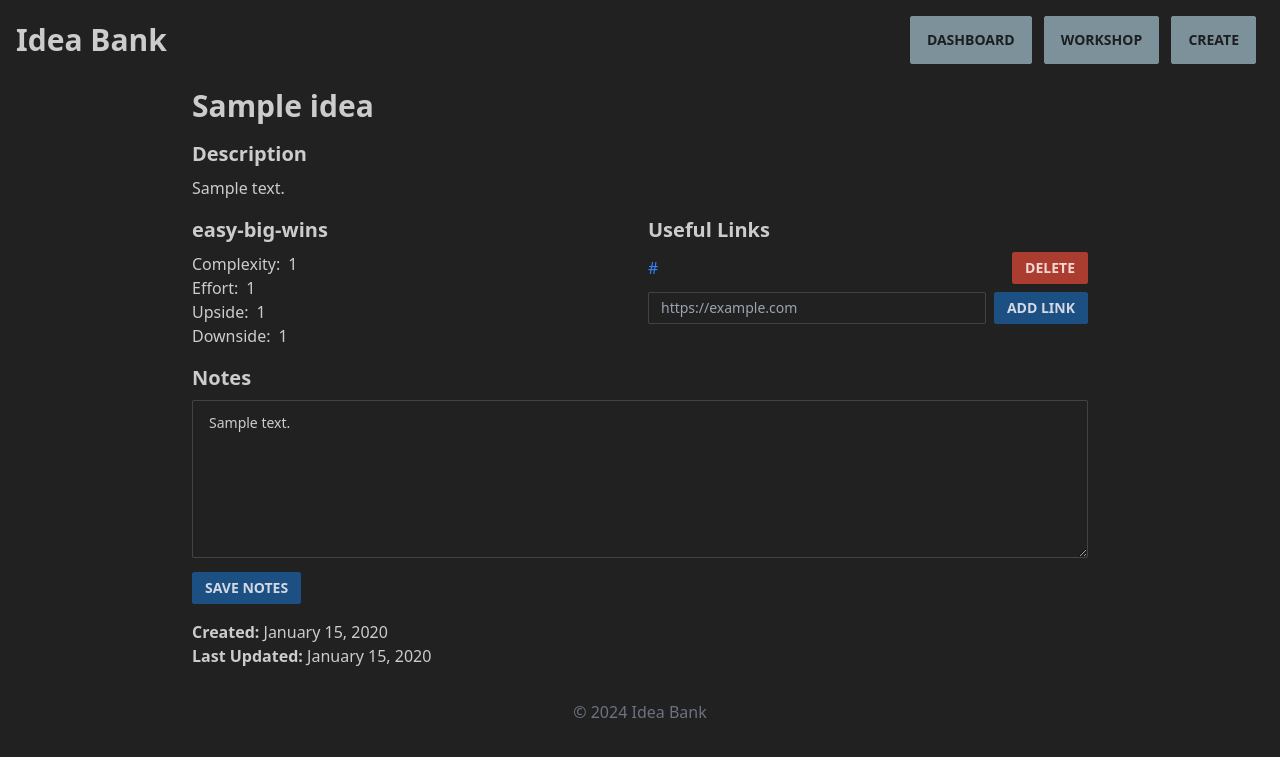
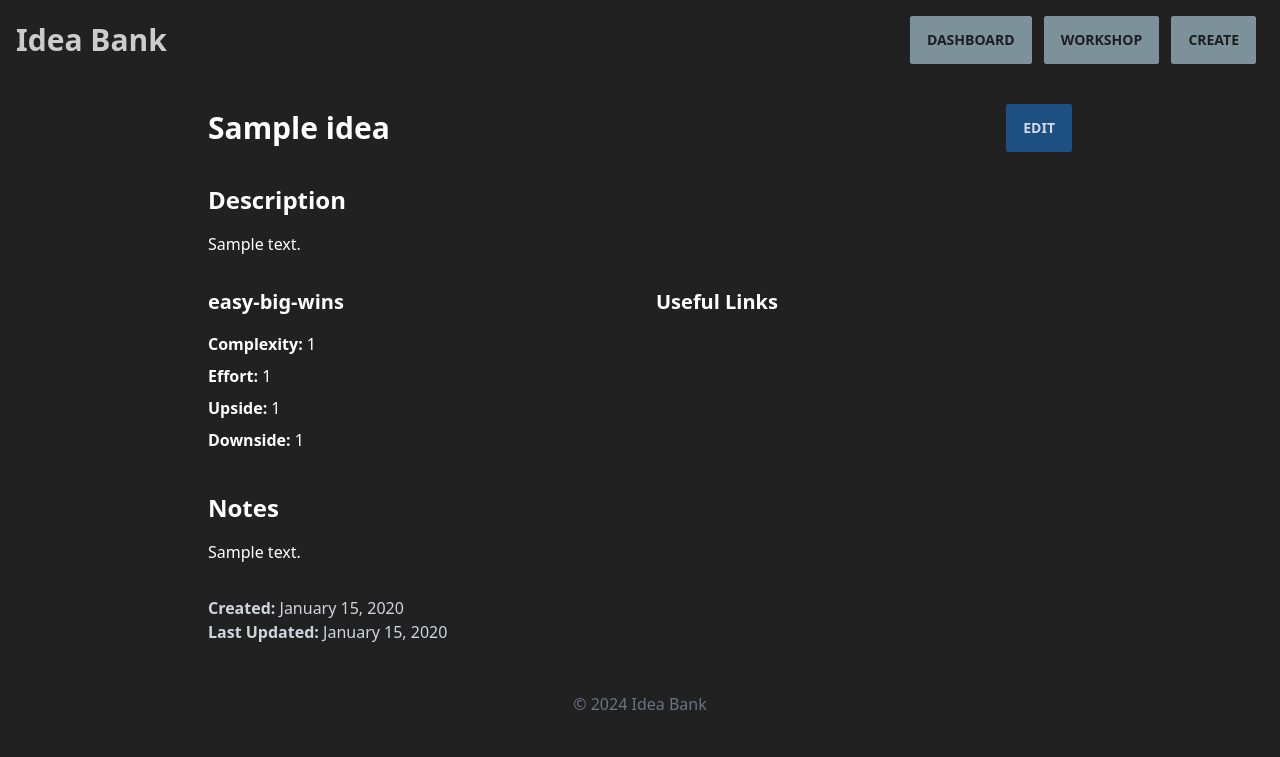
Before and after one commit to davebrougham/ibank, a Django app: page /idea/1/ in a window 1280 px wide. Shown: the top 757 px of the page. Run offline with Django 5.2, Linux system fonts and the light colour scheme; tables that the repository leaves empty hold one stand-in row (values such as "Sample post"); some libraries are stand-ins or nearby versions.

Commit message:
Updated to forms

```diff
--- a/bank/forms.py
+++ b/bank/forms.py
@@ -1,20 +1,14 @@
 from django import forms
-from .models import Idea
+from .models import Idea, Link
 
 class IdeaForm(forms.ModelForm):
     class Meta:
         model = Idea
-        fields = ['name', 'description', 'complexity', 'effort', 'upside', 'downside']
+        fields = ["name", "description", "complexity", "effort", "upside", "downside", "notes", "links"]
 
-    def __init__(self, *args, **kwargs):
-        super().__init__(*args, **kwargs)
-        for field in self.fields:
-            if field not in ['name', 'description']:
-                self.fields[field].required = False
+class LinkForm(forms.ModelForm):
+    id = forms.IntegerField(required=False, widget=forms.HiddenInput())
 
-    def clean(self):
-        cleaned_data = super().clean()
-        for field in self.fields:
-            if cleaned_data.get(field) == '':
-                cleaned_data[field] = None
-        return cleaned_data
+    class Meta:
+        model = Link
+        fields = ["id", "url"]
--- a/bank/models.py
+++ b/bank/models.py
@@ -39,6 +39,7 @@ class Idea(models.Model):
     created_at = models.DateTimeField(auto_now_add=True)
     updated_at = models.DateTimeField(auto_now=True)
     notes = models.TextField(blank=True, null=True)
+    links = models.ManyToManyField(Link, blank=True, null=True)
 
     class Meta:
         db_table = 'idea'
--- a/bank/templates/base.html
+++ b/bank/templates/base.html
@@ -4,11 +4,12 @@
     <meta charset="UTF-8">
     <meta name="viewport" content="width=device-width, initial-scale=1.0">
     <title>{% block title %}Idea Bank{% endblock %}</title>
+    <link href="https://fonts.googleapis.com/css2?family=Inter:wght@400;500;600;700&display=swap" rel="stylesheet">
     <link href="https://cdn.jsdelivr.net/npm/daisyui@3.5.0/dist/full.css" rel="stylesheet" type="text/css" />
     <script src="https://cdn.tailwindcss.com"></script>
     {% block extra_head %}{% endblock %}
 </head>
-<body>
+<body class="font-sans">
     <div class="container mx-auto p-4">
         <header class="flex justify-between items-center mb-6">
             <h1 class="text-3xl font-bold">Idea Bank</h1>
--- a/bank/templates/idea_detail.html
+++ b/bank/templates/idea_detail.html
@@ -3,253 +3,167 @@
 {% block title %}{{ idea.name }} - Idea Bank{% endblock %}
 
 {% block content %}
-<div class="max-w-4xl mx-auto">
-    <h1 class="text-3xl font-bold mb-4"><span class="editable" data-field="name">{{ idea.name }}</span></h1>
-
-    <div class="mb-4">
-        <h2 class="text-xl font-semibold mb-2">Description</h2>
-        <p class="whitespace-pre-wrap editable" data-field="description">{{ idea.description }}</p>
+<div class="max-w-4xl mx-auto p-4 font-sans">
+    <div class="flex justify-between items-center mb-8">
+        <h1 class="text-3xl font-bold text-white">{{ idea.name }}</h1>
+        <button id="edit-button" class="btn btn-primary">Edit</button>
     </div>
 
-    <div class="grid grid-cols-2 gap-4 mb-4">
+    <form id="idea-form" method="post" class="mb-8 hidden">
+        {% csrf_token %}
+
+        <div class="mb-8">
+            <label for="{{ form.name.id_for_label }}" class="block text-sm font-medium text-white mb-2">Name</label>
+            <input type="text" name="{{ form.name.name }}" id="{{ form.name.id_for_label }}" value="{{ form.name.value|default:'' }}" class="w-full px-3 py-2 bg-gray-700 border border-gray-600 rounded-md text-white focus:outline-none focus:ring-2 focus:ring-blue-500">
+        </div>
+
+        <div class="mb-8">
+            <label for="{{ form.description.id_for_label }}" class="block text-sm font-medium text-white mb-2">Description</label>
+            <textarea name="{{ form.description.name }}" id="{{ form.description.id_for_label }}" rows="3" class="w-full px-3 py-2 bg-gray-700 border border-gray-600 rounded-md text-white focus:outline-none focus:ring-2 focus:ring-blue-500">{{ form.description.value|default:'' }}</textarea>
+        </div>
+
+        <div class="grid grid-cols-2 gap-8 mb-8">
             <div>
-            <h2 class="text-xl font-semibold mb-2">{{ idea.category }}</h2>
-            <p class="editable-field flex items-center space-x-2" data-field="complexity">
-                <span>Complexity:</span>
-                <span class="editable-value">{{ idea.complexity }}</span>
-            </p>
-            <p class="editable-field flex items-center space-x-2" data-field="effort">
-                <span>Effort:</span>
-                <span class="editable-value">{{ idea.effort }}</span>
-            </p>
-            <p class="editable-field flex items-center space-x-2" data-field="upside">
-                <span>Upside:</span>
-                <span class="editable-value">{{ idea.upside }}</span>
-            </p>
-            <p class="editable-field flex items-center space-x-2" data-field="downside">
-                <span>Downside:</span>
-                <span class="editable-value">{{ idea.downside }}</span>
-            </p>
+                <h3 class="text-xl font-semibold mb-4 text-white">{{ idea.category }}</h3>
+                <div class="mb-4">
+                    <label for="{{ form.complexity.id_for_label }}" class="block text-sm font-medium text-white mb-2">Complexity</label>
+                    <input type="text" name="{{ form.complexity.name }}" id="{{ form.complexity.id_for_label }}" value="{{ form.complexity.value|default:'' }}" class="w-full px-3 py-2 bg-gray-700 border border-gray-600 rounded-md text-white focus:outline-none focus:ring-2 focus:ring-blue-500">
                 </div>
-        <div>
-            <h2 class="text-xl font-semibold mb-2">Useful Links</h2>
-            <ul id="links" class="space-y-2">
-                {% for link in idea.links.all %}
+                <div class="mb-4">
+                    <label for="{{ form.effort.id_for_label }}" class="block text-sm font-medium text-white mb-2">Effort</label>
+                    <input type="text" name="{{ form.effort.name }}" id="{{ form.effort.id_for_label }}" value="{{ form.effort.value|default:'' }}" class="w-full px-3 py-2 bg-gray-700 border border-gray-600 rounded-md text-white focus:outline-none focus:ring-2 focus:ring-blue-500">
+                </div>
+                <div class="mb-4">
+                    <label for="{{ form.upside.id_for_label }}" class="block text-sm font-medium text-white mb-2">Upside</label>
+                    <input type="text" name="{{ form.upside.name }}" id="{{ form.upside.id_for_label }}" value="{{ form.upside.value|default:'' }}" class="w-full px-3 py-2 bg-gray-700 border border-gray-600 rounded-md text-white focus:outline-none focus:ring-2 focus:ring-blue-500">
+                </div>
+                <div class="mb-4">
+                    <label for="{{ form.downside.id_for_label }}" class="block text-sm font-medium text-white mb-2">Downside</label>
+                    <input type="text" name="{{ form.downside.name }}" id="{{ form.downside.id_for_label }}" value="{{ form.downside.value|default:'' }}" class="w-full px-3 py-2 bg-gray-700 border border-gray-600 rounded-md text-white focus:outline-none focus:ring-2 focus:ring-blue-500">
+                </div>
+            </div>
+            <div id="links-section">
+                <h2 class="text-xl font-semibold mb-4 text-white">Useful Links</h2>
+                {{ link_formset.management_form }}
+                <ul class="space-y-2" id="links-list">
+                    {% for link_form in link_formset %}
                         <li class="flex items-center justify-between">
-                        <a href="{{ link.url }}" target="_blank" class="text-blue-500 hover:underline truncate mr-2 flex-grow">{{ link.url }}</a>
-                        <button class="btn btn-sm btn-error delete-link" data-link-id="{{ link.id }}">Delete</button>
+                            {{ link_form.id }}
+                            <input type="url" name="{{ link_form.url.html_name }}" id="{{ link_form.url.id_for_label }}" value="{{ link_form.url.value|default:'' }}" class="flex-grow px-3 py-2 bg-gray-700 border border-gray-600 rounded-md text-white focus:outline-none focus:ring-2 focus:ring-blue-500 mr-2">
+                            <button type="button" class="px-3 py-1 bg-red-600 text-white rounded-md hover:bg-red-700 focus:outline-none focus:ring-2 focus:ring-red-500 delete-link">Delete</button>
                         </li>
                     {% endfor %}
                 </ul>
-            <div class="mt-2 flex items-center">
-                <input type="url" id="link-url" placeholder="https://example.com" class="input input-bordered input-sm flex-grow mr-2">
-                <button id="add-link" class="btn btn-sm btn-primary whitespace-nowrap">Add Link</button>
-            </div>
+                <button type="button" id="add-link" class="mt-4 px-4 py-2 bg-blue-600 text-white rounded-md hover:bg-blue-700 focus:outline-none focus:ring-2 focus:ring-blue-500">Add Link</button>
             </div>
         </div>
 
-    <div class="mb-4">
-        <h2 class="text-xl font-semibold mb-2">Notes</h2>
-        <textarea id="notes" class="textarea textarea-bordered w-full" rows="5">{{ idea.notes | default:"" }}</textarea>
-        <button id="save-notes" class="btn btn-sm btn-primary mt-2">Save Notes</button>
+        <div class="mb-8">
+            <label for="{{ form.notes.id_for_label }}" class="block text-sm font-medium text-white mb-2">Notes</label>
+            <textarea name="{{ form.notes.name }}" id="{{ form.notes.id_for_label }}" rows="4" class="w-full px-3 py-2 bg-gray-700 border border-gray-600 rounded-md text-white focus:outline-none focus:ring-2 focus:ring-blue-500">{{ form.notes.value|default:'' }}</textarea>
         </div>
 
-    <div>
+        <div class="flex justify-end space-x-2">
+            <button type="submit" class="px-4 py-2 bg-blue-600 text-white rounded-md hover:bg-blue-700 focus:outline-none focus:ring-2 focus:ring-blue-500">Save Changes</button>
+            <button type="button" id="discard-button" class="px-4 py-2 bg-gray-600 text-white rounded-md hover:bg-gray-700 focus:outline-none focus:ring-2 focus:ring-gray-500">Discard Changes</button>
+        </div>
+    </form>
+
+    <div id="idea-view" class="mb-8">
+        <!-- View mode content will be populated by JavaScript -->
+    </div>
+
+    <div class="text-gray-300 mt-8">
         <p><strong>Created:</strong> {{ idea.created_at|date:"F j, Y" }}</p>
         <p><strong>Last Updated:</strong> {{ idea.updated_at|date:"F j, Y" }}</p>
     </div>
 </div>
-{% endblock %}
 
-{% block extra_body %}
 <script>
 document.addEventListener('DOMContentLoaded', function() {
-        const editables = document.querySelectorAll('.editable, .editable-field');
+    const editButton = document.getElementById('edit-button');
+    const ideaForm = document.getElementById('idea-form');
+    const ideaView = document.getElementById('idea-view');
+    const discardButton = document.getElementById('discard-button');
+    const linksSection = document.getElementById('links-section');
+    const addLinkButton = document.getElementById('add-link');
+    const linksList = document.getElementById('links-list');
 
-        editables.forEach(editable => {
-            editable.addEventListener('click', function() {
-                const field = this.dataset.field;
-                let valueElement, text;
-
-                if (this.classList.contains('editable-field')) {
-                    valueElement = this.querySelector('.editable-value');
-                    text = valueElement.textContent;
-                } else {
-                    valueElement = this;
-                    text = this.textContent;
+    function toggleEditMode() {
+        ideaForm.classList.toggle('hidden');
+        ideaView.classList.toggle('hidden');
+        editButton.textContent = ideaForm.classList.contains('hidden') ? 'Edit' : 'Cancel';
     }
 
-                let inputElement;
-                if (field === 'description') {
-                    inputElement = document.createElement('textarea');
-                    inputElement.className = 'textarea textarea-bordered w-full min-h-[100px]';
-                    inputElement.style.height = 'auto';
-                    inputElement.style.height = inputElement.scrollHeight + 'px';
-                } else {
-                    inputElement = document.createElement('input');
-                    if (field === 'name') {
-                        inputElement.className = 'input input-bordered input-sm w-full max-w-md';
-                    } else {
-                        inputElement.className = 'input input-bordered input-sm w-24 min-w-[6rem] ml-2';
-                    }
+    function updateViewMode() {
+        const viewHTML = `
+            <h2 class="text-2xl font-semibold mb-4 text-white">Description</h2>
+            <p class="text-white mb-8">${document.getElementById('{{ form.description.id_for_label }}').value}</p>
+
+            <div class="grid grid-cols-2 gap-8 mb-8">
+                <div>
+                    <h3 class="text-xl font-semibold mb-4 text-white">{{ idea.category }}</h3>
+                    <p class="text-white mb-2"><strong>Complexity:</strong> ${document.getElementById('{{ form.complexity.id_for_label }}').value}</p>
+                    <p class="text-white mb-2"><strong>Effort:</strong> ${document.getElementById('{{ form.effort.id_for_label }}').value}</p>
+                    <p class="text-white mb-2"><strong>Upside:</strong> ${document.getElementById('{{ form.upside.id_for_label }}').value}</p>
+                    <p class="text-white mb-2"><strong>Downside:</strong> ${document.getElementById('{{ form.downside.id_for_label }}').value}</p>
+                </div>
+                <div>
+                    <h2 class="text-xl font-semibold mb-4 text-white">Useful Links</h2>
+                    <ul class="space-y-2">
+                        ${Array.from(linksList.querySelectorAll('input[type="url"]')).map(input =>
+                            `<li><a href="${input.value}" target="_blank" class="text-blue-400 hover:underline">${input.value}</a></li>`
+                        ).join('')}
+                    </ul>
+                </div>
+            </div>
+
+            <h2 class="text-2xl font-semibold mb-4 text-white">Notes</h2>
+            <p class="text-white">${document.getElementById('{{ form.notes.id_for_label }}').value}</p>
+        `;
+        ideaView.innerHTML = viewHTML;
     }
 
-                inputElement.value = text.trim();
-                inputElement.dataset.field = field;
-
-                valueElement.parentNode.replaceChild(inputElement, valueElement);
-                inputElement.focus();
-
-                if (field === 'description') {
-                    inputElement.addEventListener('input', function() {
-                        this.style.height = 'auto';
-                        this.style.height = this.scrollHeight + 'px';
-                    });
-                }
-
-                const blurHandler = function() {
-                    const newElement = document.createElement(field === 'description' ? 'p' : 'span');
-                    newElement.textContent = this.value;
-
-                    if (this.parentNode.classList.contains('editable-field')) {
-                        newElement.className = 'editable-value';
-                    } else {
-                        newElement.className = 'editable';
-                        newElement.dataset.field = field;
-                    }
-
-                    if (field === 'description') {
-                        newElement.className += ' whitespace-pre-wrap';
-                    }
-
-                    this.parentNode.replaceChild(newElement, this);
-                    updateIdea(newElement);
-                };
-
-                inputElement.addEventListener('blur', blurHandler);
-
-                inputElement.addEventListener('keypress', function(e) {
-                    if (e.key === 'Enter' && !e.shiftKey && field !== 'description') {
-                        e.preventDefault();
-                        this.blur();
-                    }
-                });
-            });
+    editButton.addEventListener('click', toggleEditMode);
+    discardButton.addEventListener('click', function() {
+        toggleEditMode();
+        updateViewMode();
     });
 
-        document.getElementById('add-link').addEventListener('click', function() {
-            const url = document.getElementById('link-url').value;
-            if (url) {
-                addLink(url);
+    addLinkButton.addEventListener('click', function() {
+        const newLinkItem = document.createElement('li');
+        newLinkItem.className = 'flex items-center justify-between';
+        const totalForms = document.querySelector('#id_links-TOTAL_FORMS');
+        const newIndex = parseInt(totalForms.value);
+        newLinkItem.innerHTML = `
+            <input type="hidden" name="links-${newIndex}-id" id="id_links-${newIndex}-id">
+            <input type="url" name="links-${newIndex}-url" id="id_links-${newIndex}-url" class="flex-grow px-3 py-2 bg-gray-700 border border-gray-600 rounded-md text-white focus:outline-none focus:ring-2 focus:ring-blue-500 mr-2">
+            <button type="button" class="px-3 py-1 bg-red-600 text-white rounded-md hover:bg-red-700 focus:outline-none focus:ring-2 focus:ring-red-500 delete-link">Delete</button>
+        `;
+        linksList.appendChild(newLinkItem);
+        totalForms.value = newIndex + 1;
+    });
+
+    linksList.addEventListener('click', function(e) {
+        if (e.target.classList.contains('delete-link')) {
+            e.target.closest('li').remove();
+            updateFormIndexes();
         }
     });
 
-        document.getElementById('links').addEventListener('click', function(e) {
-            if (e.target.classList.contains('delete-link')) {
-                const linkId = e.target.dataset.linkId;
-                deleteLink(linkId);
-            }
+    function updateFormIndexes() {
+        const linkItems = linksList.querySelectorAll('li');
+        linkItems.forEach((item, index) => {
+            item.querySelectorAll('input').forEach(input => {
+                input.name = input.name.replace(/\d+/, index);
+                input.id = input.id.replace(/\d+/, index);
             });
-
-        document.getElementById('save-notes').addEventListener('click', function() {
-            const notes = document.getElementById('notes').value;
-            saveNotes(notes);
         });
-
-        function addLink(url) {
-            fetch(`/add-link/{{ idea.id }}/`, {
-                method: 'POST',
-                headers: {
-                    'Content-Type': 'application/json',
-                    'X-CSRFToken': getCookie('csrftoken')
-                },
-                body: JSON.stringify({ url })
-            })
-            .then(response => response.json())
-            .then(data => {
-                if (data.status === 'success') {
-                    location.reload();
-                } else {
-                    console.error('Failed to add link');
-                }
-            });
+        document.querySelector('#id_links-TOTAL_FORMS').value = linkItems.length;
     }
 
-        function deleteLink(linkId) {
-            fetch(`/delete-link/${linkId}/`, {
-                method: 'POST',
-                headers: {
-                    'X-CSRFToken': getCookie('csrftoken')
-                }
-            })
-            .then(response => response.json())
-            .then(data => {
-                if (data.status === 'success') {
-                    location.reload();
-                } else {
-                    console.error('Failed to delete link');
-                }
-            });
-        }
-
-        function saveNotes(notes) {
-            fetch(`/update-notes/{{ idea.id }}/`, {
-                method: 'POST',
-                headers: {
-                    'Content-Type': 'application/json',
-                    'X-CSRFToken': getCookie('csrftoken')
-                },
-                body: JSON.stringify({ notes })
-            })
-            .then(response => response.json())
-            .then(data => {
-                if (data.status === 'success') {
-                    console.log('Notes saved successfully');
-                } else {
-                    console.error('Failed to save notes');
-                }
-            });
-        }
-
-        function updateIdea(element) {
-            const field = element.dataset.field || element.parentNode.dataset.field;
-            const value = element.textContent;
-            const ideaId = {{ idea.id }};
-
-            fetch(`/update-idea/${ideaId}/`, {
-                method: 'POST',
-                headers: {
-                    'Content-Type': 'application/json',
-                    'X-CSRFToken': getCookie('csrftoken')
-                },
-                body: JSON.stringify({ field, value })
-            })
-            .then(response => response.json())
-            .then(data => {
-                if (data.status === 'success') {
-                    if (data.category_changed) {
-                        location.reload();
-                    }
-                } else {
-                    console.error('Failed to update idea');
-                }
-            });
-        }
-
-        function getCookie(name) {
-            let cookieValue = null;
-            if (document.cookie && document.cookie !== '') {
-                const cookies = document.cookie.split(';');
-                for (let i = 0; i < cookies.length; i++) {
-                    const cookie = cookies[i].trim();
-                    if (cookie.substring(0, name.length + 1) === (name + '=')) {
-                        cookieValue = decodeURIComponent(cookie.substring(name.length + 1));
-                        break;
-                    }
-                }
-            }
-            return cookieValue;
-        }
+    // Initialize view mode
+    updateViewMode();
 });
 </script>
 {% endblock %}
--- a/bank/urls.py
+++ b/bank/urls.py
@@ -1,5 +1,5 @@
 from django.urls import path
-from bank import views
+from . import views
 
 urlpatterns = [
     path(r"", views.dashboard, name="dashboard"),
@@ -9,7 +9,7 @@ urlpatterns = [
     path('update-idea/<int:idea_id>/', views.update_idea, name='update_idea'),
     path('delete-idea/<int:idea_id>/', views.delete_idea, name='delete_idea'),
     path('idea/<int:idea_id>/', views.idea_detail, name='idea_detail'),
-    path('add-link/<int:idea_id>/', views.add_link, name='add_link'),
+    path('idea/<int:idea_id>/add-link/', views.add_link, name='add_link'),
     path('delete-link/<int:link_id>/', views.delete_link, name='delete_link'),
     path('update-notes/<int:idea_id>/', views.update_notes, name='update_notes'),
 ]
--- a/bank/views.py
+++ b/bank/views.py
@@ -1,9 +1,10 @@
-from django.shortcuts import render, redirect, get_object_or_404
-from .forms import IdeaForm
+import json
+from django.shortcuts import render, get_object_or_404, redirect
+from django.contrib import messages
 from django.http import JsonResponse
+from .models import Idea, Link
+from .forms import IdeaForm, LinkForm
 from django.views.decorators.http import require_POST
-from .models import Idea, Link
-import json
 
 def dashboard(request):
     ideas = Idea.objects.filter(category__isnull=False)
@@ -31,8 +32,11 @@ def update_idea(request, idea_id):
     try:
         idea = Idea.objects.get(id=idea_id)
         data = json.loads(request.body)
-        setattr(idea, data['field'], data['value'])
-        category_changed = idea.save()  # This now returns whether the category changed
+
+        for field, value in data.items():
+            setattr(idea, field, value)
+
+        category_changed = idea.save()
         return JsonResponse({'status': 'success', 'category_changed': category_changed})
     except Exception as e:
         return JsonResponse({'status': 'error', 'message': str(e)})
@@ -48,29 +52,41 @@ def delete_idea(request, idea_id):
 
 def idea_detail(request, idea_id):
     idea = get_object_or_404(Idea, id=idea_id)
-    return render(request, 'idea_detail.html', {'idea': idea})
+    links = idea.links.all()
+
+    if request.method == 'POST':
+        form = IdeaForm(request.POST, instance=idea)
+
+        if form.is_valid():
+            form.save()
+            return redirect('idea_detail', idea_id=idea.id)
+    else:
+        form = IdeaForm(instance=idea)
+
+    return render(request, 'idea_detail.html', {
+        'idea': idea,
+        'form': form,
+    })
 
 @require_POST
 def add_link(request, idea_id):
-    try:
-        idea = Idea.objects.get(id=idea_id)
-        data = json.loads(request.body)
-        link = Link.objects.create(
-            idea=idea,
-            url=data['url']
-        )
-        return JsonResponse({'status': 'success', 'id': link.id})
-    except Exception as e:
-        return JsonResponse({'status': 'error', 'message': str(e)})
+    idea = get_object_or_404(Idea, id=idea_id)
+    if request.method == 'POST':
+        form = LinkForm(request.POST)
+        if form.is_valid():
+            link = form.save(commit=False)
+            link.idea = idea
+            link.save()
+            messages.success(request, 'Link added successfully.')
+    return redirect('idea_detail', idea_id=idea.id)
 
 @require_POST
 def delete_link(request, link_id):
-    try:
-        link = Link.objects.get(id=link_id)
-        link.delete()
-        return JsonResponse({'status': 'success'})
-    except Exception as e:
-        return JsonResponse({'status': 'error', 'message': str(e)})
+    link = get_object_or_404(Link, id=link_id)
+    idea_id = link.idea.id
+    link.delete()
+    messages.success(request, 'Link deleted successfully.')
+    return redirect('idea_detail', idea_id=idea_id)
 
 @require_POST
 def update_notes(request, idea_id):
--- a/tailwind.config.js
+++ b/tailwind.config.js
@@ -5,7 +5,11 @@ module.exports = {
     './static/**/*.js',
   ],
   theme: {
-    extend: {},
+    extend: {
+      fontFamily: {
+        sans: ['Inter', 'ui-sans-serif', 'system-ui', '-apple-system', 'BlinkMacSystemFont', 'Segoe UI', 'Roboto', 'Helvetica Neue', 'Arial', 'Noto Sans', 'sans-serif', 'Apple Color Emoji', 'Segoe UI Emoji', 'Segoe UI Symbol', 'Noto Color Emoji'],
+      },
+    },
   },
   daisyui: {
     themes: [
```
Also changed, not shown: bank/templates/create.html (+0 -28 lines), bank/templates/dashboard.html (+8 -8 lines), bank/templates/workshop.html (+25 -74 lines). Lines whose indentation alone changed are shown as unchanged.
